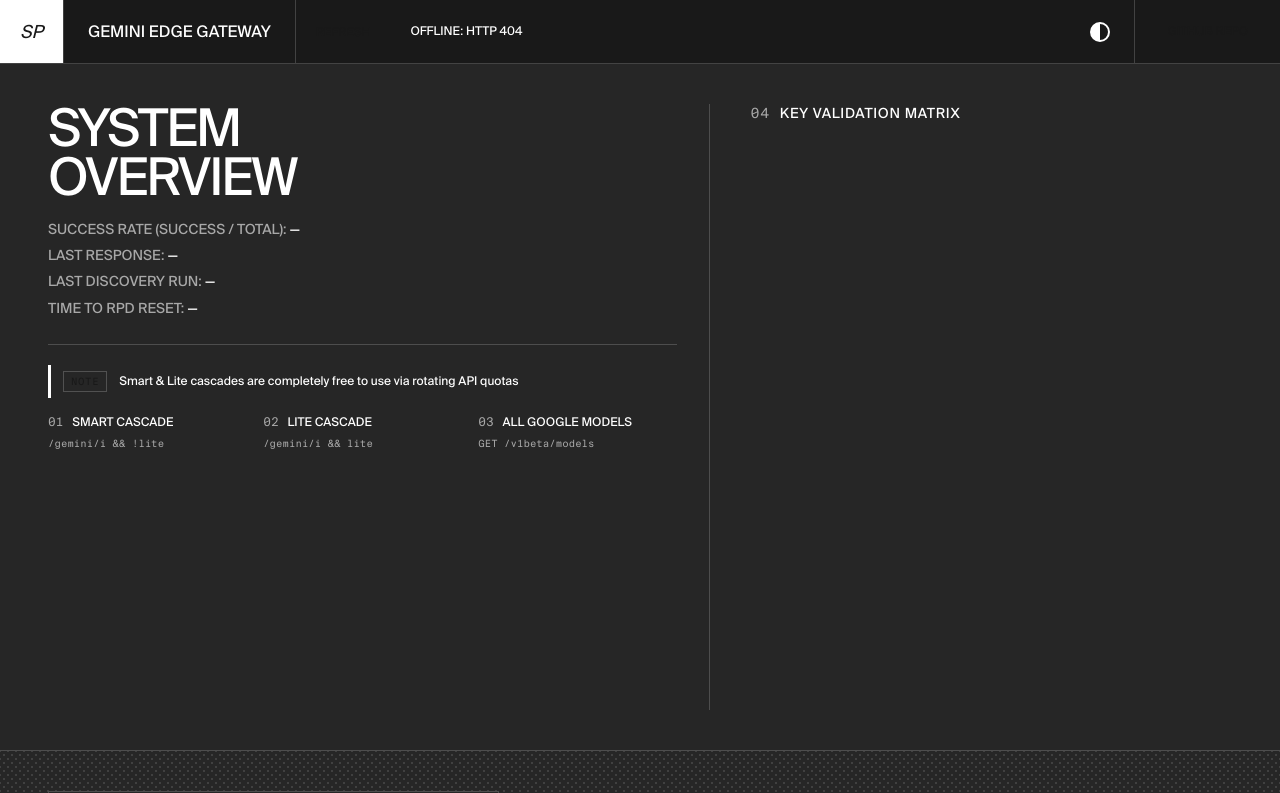
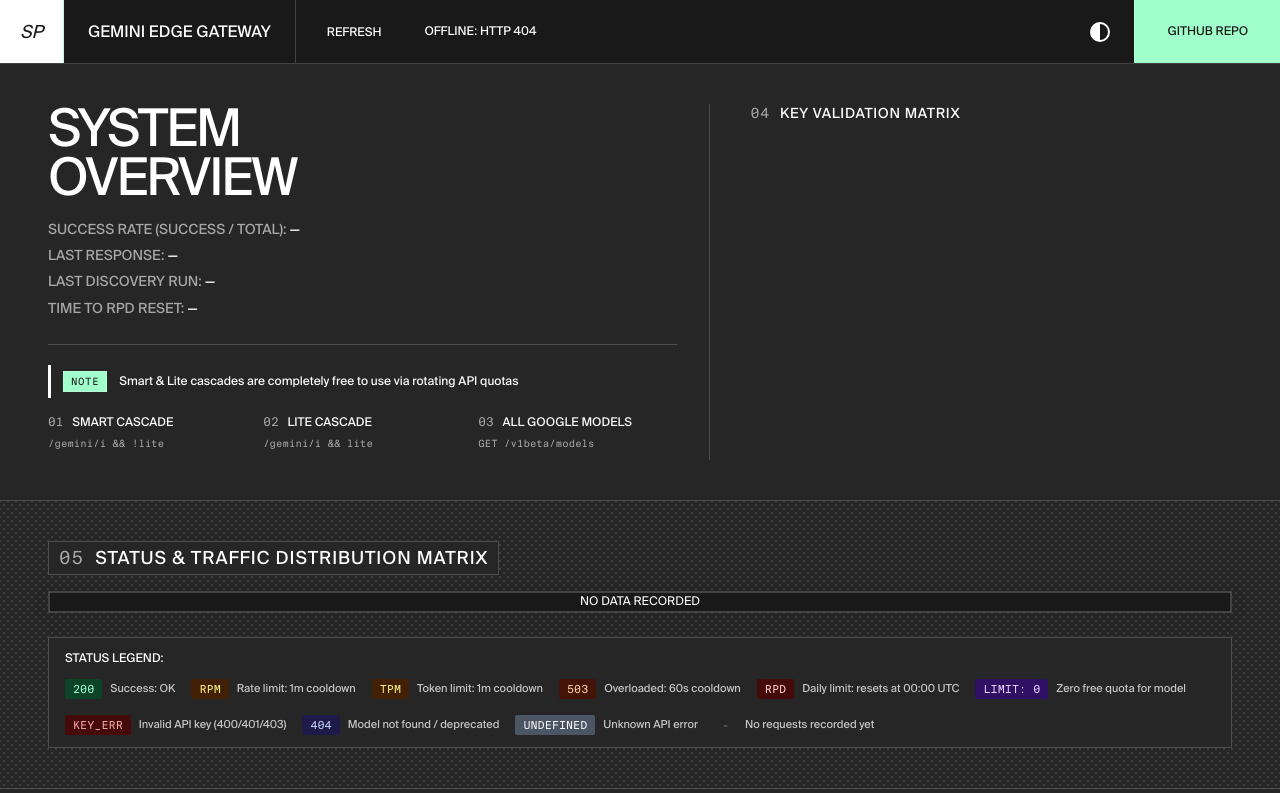
Before and after one commit to dxunvrs/gemini-edge-gateway, a website: page public/index.html in a window 1280 px wide. Both pictures are taken after a click on the element 1100 px from the left and 31 px from the top of the page. Shown: the top 793 px of the page. Drawn offline with Linux system fonts and the light colour scheme; no server answers.

Commit message:
feat(ui): refine dashboard layout anchors and styling

```diff
--- a/public/assets/css/base.css
+++ b/public/assets/css/base.css
@@ -32,6 +32,7 @@
   --c-gray-sub: #262626;
   --c-gray-dark: #191919;
   --c-black: #000000;
+  --c-accent: #a1ffcb;
 
   /* LIGHT THEME */
   --bg-main: var(--c-white);
@@ -75,7 +76,13 @@
   --lvl-info: #74c0fc;
   --lvl-err-bg: rgba(255, 82, 82, 0.15);
 
-  --matrix-dot: var(--c-gray-light);
+  --matrix-dot: rgba(25, 25, 25, 0.18);
+  --bg-matrix-cell: #e2e2e2;
+  --bg-matrix-table: #e8e8e8;
+  --bg-model-cell: #d0d0d0;
+  --st-undef-bg: #9ca3af;
+  --st-undef-text: #111827;
+  --st-none-text: #666666;
   --font-main: "SuisseIntl", -apple-system, BlinkMacSystemFont, sans-serif;
   --font-mono: "SuisseIntlMono", monospace;
 }
@@ -118,13 +125,15 @@
     --st-404-bg: #1e1b4b;
     --st-404-text: #c7d2fe;
 
-    --lvl-err: #ff5252;
-    --lvl-warn: #ffd43b;
-    --lvl-succ: var(--c-accent);
-    --lvl-info: #74c0fc;
     --lvl-err-bg: rgba(255, 82, 82, 0.15);
 
     --matrix-dot: rgba(255, 255, 255, 0.12);
+    --bg-matrix-cell: #1f1f1f;
+    --bg-matrix-table: #191919;
+    --bg-model-cell: #262626;
+    --st-undef-bg: #4b5563;
+    --st-undef-text: #f9fafb;
+    --st-none-text: rgba(255, 255, 255, 0.4);
   }
 }
 
@@ -173,6 +182,16 @@
   --lvl-err-bg: rgba(255, 82, 82, 0.15);
 
   --matrix-dot: rgba(255, 255, 255, 0.12);
+  --bg-matrix-cell: #1f1f1f;
+  --bg-matrix-table: #191919;
+  --bg-model-cell: #262626;
+  --st-undef-bg: #4b5563;
+  --st-undef-text: #f9fafb;
+  --st-none-text: rgba(255, 255, 255, 0.4);
+}
+
+html {
+  scroll-behavior: smooth;
 }
 
 body {
@@ -213,6 +232,27 @@
   color: var(--text-muted-term);
 }
 
+.section-title-link {
+  color: inherit;
+  text-decoration: none;
+  transition: opacity 0.2s, color 0.2s;
+  cursor: pointer;
+}
+
+.section-title-link:hover {
+  color: var(--c-gray-dark);
+  text-decoration: underline;
+  text-underline-offset: 4px;
+}
+
+[data-theme="dark"] .section-title-link:hover {
+  color: var(--c-accent);
+}
+
+[id] {
+  scroll-margin-top: 80px;
+}
+
 .sub-title {
   font: 700 14px var(--font-main);
   text-transform: uppercase;
--- a/public/assets/css/grid.css
+++ b/public/assets/css/grid.css
@@ -16,10 +16,24 @@
 .panel-left {
   border-right: var(--border-main);
   padding-right: 32px;
+  display: flex;
+  flex-direction: column;
 }
 
 .panel-right {
   padding-left: 8px;
+  display: flex;
+  flex-direction: column;
+}
+
+.panel-keys-section {
+  display: flex;
+  flex-direction: column;
+  height: 100%;
+}
+
+.panel-keys-section h2 {
+  margin-bottom: 16px;
 }
 
 .panel-section {
@@ -58,7 +72,8 @@
   display: flex;
   flex-direction: column;
   gap: 6px;
-  height: 250px;
+  flex: 1;
+  min-height: 0;
   overflow-y: auto;
 }
 
@@ -97,18 +112,6 @@
   color: var(--val-bad);
 }
 
-.models-trio {
-  display: grid;
-  grid-template-columns: repeat(3, 1fr);
-  gap: 16px;
-}
-
-.model-col-box {
-  display: flex;
-  flex-direction: column;
-  min-width: 0;
-}
-
 .list-title {
   font-size: 12px;
   font-weight: 700;
@@ -128,10 +131,33 @@
 #smart-list,
 #lite-list {
   list-style: none;
-  height: 250px;
-  overflow-y: auto;
   font: 11px var(--font-mono);
   color: var(--text-main);
+}
+
+#smart-list {
+  overflow: visible;
+  height: auto;
+  max-height: none;
+}
+
+#lite-list,
+#raw-list {
+  overflow-y: auto;
+  height: 100%;
+}
+
+.models-trio {
+  display: grid;
+  grid-template-columns: repeat(3, 1fr);
+  gap: 16px;
+  align-items: stretch;
+}
+
+.model-col-box {
+  display: flex;
+  flex-direction: column;
+  min-width: 0;
 }
 
 .raw-list li,
--- a/public/assets/css/logs.css
+++ b/public/assets/css/logs.css
@@ -77,11 +77,11 @@
 
 .logs-meta {
   font: 700 12px var(--font-mono);
-  color: var(--accent);
+  color: #ffffff;
 }
 
 [data-theme="dark"] .logs-meta {
-  color: #047857;
+  color: #ffffff;
 }
 
 /* Footer */
--- a/public/assets/css/matrix.css
+++ b/public/assets/css/matrix.css
@@ -23,7 +23,7 @@
   width: 100%;
   overflow-x: auto;
   border: var(--border-main);
-  background: var(--bg-main);
+  background: var(--bg-matrix-table);
   box-shadow: 0 4px 16px rgba(0, 0, 0, 0.08);
   margin-bottom: 24px;
 }
@@ -31,7 +31,7 @@
 .matrix-table {
   width: 100%;
   border-collapse: collapse;
-  background: var(--bg-main);
+  background: var(--bg-matrix-table);
   border: var(--border-main);
 }
 
@@ -59,7 +59,7 @@
 
 .matrix-table td.model-name-cell {
   text-align: left;
-  background: var(--bg-side);
+  background: var(--bg-model-cell);
   color: var(--text-main);
   width: 220px;
   min-width: 220px;
@@ -71,7 +71,7 @@
   padding: 0;
   min-width: 58px;
   height: 36px;
-  background: var(--bg-main);
+  background: var(--bg-matrix-cell);
 }
 
 .status-badge {
--- a/public/assets/css/nav.css
+++ b/public/assets/css/nav.css
@@ -18,8 +18,13 @@
   text-decoration: none;
   position: relative;
   overflow: hidden;
-  z-index: 1;
   transition: color .3s cubic-bezier(.2, 1, .3, 1), background-color .3s cubic-bezier(.2, 1, .3, 1);
+}
+
+.logo-box span,
+.nav-btn-link span {
+  position: relative;
+  z-index: 2;
 }
 
 .logo-box::before,
@@ -33,7 +38,7 @@
   background: var(--bg-header-btn-hover);
   transform: scaleX(0);
   transition: transform .35s cubic-bezier(.2, 1, .3, 1);
-  z-index: -1;
+  z-index: 1;
 }
 
 .logo-box {
@@ -78,24 +83,31 @@
 }
 
 #refresh-btn {
-  background: var(--c-accent);
-  color: var(--c-gray-dark);
-  border: 0;
+  background: transparent;
+  color: var(--text-main);
+  border: 1px solid transparent;
   outline: none;
-  padding: 0 20px;
+  padding: 6px 14px;
+  margin: auto 8px auto 16px;
   font: 700 12px var(--font-main);
   text-transform: uppercase;
   cursor: pointer;
   display: flex;
   align-items: center;
-  transition: background .15s, color .15s, opacity .15s;
+  border-radius: 2px;
+  transition: border-color .2s ease, background-color .2s ease, color .2s ease;
 }
 
 #refresh-btn:hover,
 #refresh-btn:focus-visible {
-  opacity: 0.85;
-  background: var(--c-accent);
-  color: var(--c-gray-dark);
+  border-color: var(--border-main);
+  background: transparent;
+  color: var(--text-main);
+}
+
+[data-theme="dark"] #refresh-btn:hover,
+[data-theme="dark"] #refresh-btn:focus-visible {
+  border-color: rgba(255, 255, 255, 0.4);
 }
 
 .status-indicator {
--- a/public/index.html
+++ b/public/index.html
@@ -18,7 +18,8 @@
 
 <body>
   <header class="top-nav">
-    <a href="https://github.com/sergeypugin" target="_blank" rel="noopener noreferrer" class="logo-box">SP</a>
+    <a href="https://github.com/sergeypugin" target="_blank" rel="noopener noreferrer"
+      class="logo-box"><span>SP</span></a>
     <div class="brand-title">GEMINI EDGE GATEWAY</div>
     <button id="refresh-btn">REFRESH</button>
     <span id="gateway-status" class="status-indicator">CONNECTING</span>
@@ -26,13 +27,11 @@
       <div class="theme-toggle-coin"></div>
     </div>
     <a href="https://github.com/sergeypugin/gemini-edge-gateway" target="_blank" rel="noopener noreferrer"
-      class="nav-btn-link">GitHub Repo</a>
+      class="nav-btn-link"><span>GitHub Repo</span></a>
   </header>
 
   <main class="dashboard-main">
-    <!-- Верхний блок: System Overview + Списки моделей слева, Валидация ключей справа -->
     <section class="top-grid">
-      <!-- Левая колонка: System Overview (сверху) и Списки моделей 01-03 (снизу) -->
       <div class="panel panel-left">
         <div class="panel-section">
           <h1 class="hero-text">SYSTEM<br>OVERVIEW</h1>
@@ -51,18 +50,21 @@
               quotas</span>
           </div>
           <div class="models-trio">
-            <div class="model-col-box">
-              <h3 class="list-title"><span class="section-num">01</span> SMART CASCADE</h3>
+            <div class="model-col-box" id="smart-cascade">
+              <h3 class="list-title"><span class="section-num">01</span> <a href="#smart-cascade"
+                  class="section-title-link">SMART CASCADE</a></h3>
               <div class="regex-tag">/gemini/i &amp;&amp; !lite</div>
               <ul id="smart-list" class="raw-list custom-scroll"></ul>
             </div>
-            <div class="model-col-box">
-              <h3 class="list-title"><span class="section-num">02</span> LITE CASCADE</h3>
+            <div class="model-col-box" id="lite-cascade">
+              <h3 class="list-title"><span class="section-num">02</span> <a href="#lite-cascade"
+                  class="section-title-link">LITE CASCADE</a></h3>
               <div class="regex-tag">/gemini/i &amp;&amp; lite</div>
               <ul id="lite-list" class="raw-list custom-scroll"></ul>
             </div>
-            <div class="model-col-box">
-              <h3 class="list-title"><span class="section-num">03</span> ALL GOOGLE MODELS</h3>
+            <div class="model-col-box" id="all-google-models">
+              <h3 class="list-title"><span class="section-num">03</span> <a href="#all-google-models"
+                  class="section-title-link">ALL GOOGLE MODELS</a></h3>
               <div class="regex-tag">GET /v1beta/models</div>
               <ul id="raw-list" class="raw-list custom-scroll"></ul>
             </div>
@@ -70,19 +72,19 @@
         </div>
       </div>
 
-      <!-- Правая колонка: Валидация ключей (04) -->
-      <div class="panel panel-right">
-        <div class="panel-section no-border-bottom">
-          <h2 class="sub-title"><span class="section-num">04</span> KEY VALIDATION MATRIX</h2>
+      <div class="panel panel-right" id="key-validation-matrix">
+        <div class="panel-section no-border-bottom panel-keys-section">
+          <h2 class="sub-title"><span class="section-num">04</span> <a href="#key-validation-matrix"
+              class="section-title-link">KEY VALIDATION MATRIX</a></h2>
           <div class="keys-grid custom-scroll" id="keys-status-container"></div>
         </div>
       </div>
     </section>
 
-    <!-- Средний блок: Большая матрица статусов и распределения -->
-    <section class="matrix-section">
+    <section class="matrix-section" id="status-traffic-distribution-matrix">
       <div class="matrix-header">
-        <h2 class="sub-title"><span class="section-num">05</span> STATUS &amp; TRAFFIC DISTRIBUTION MATRIX</h2>
+        <h2 class="sub-title"><span class="section-num">05</span> <a href="#status-traffic-distribution-matrix"
+            class="section-title-link">STATUS &amp; TRAFFIC DISTRIBUTION MATRIX</a></h2>
       </div>
       <div class="scrollable-table-box custom-scroll">
         <table id="matrix-table" class="matrix-table">
@@ -95,7 +97,6 @@
         </table>
       </div>
 
-      <!-- Легенда матрицы -->
       <div class="matrix-legend-container">
         <div class="legend-title">STATUS LEGEND:</div>
         <div class="legend-items">
@@ -143,10 +144,10 @@
       </div>
     </section>
 
-    <!-- Нижний блок: Таблица логов выполнения -->
-    <section class="logs-section">
+    <section class="logs-section" id="execution-logs">
       <div class="logs-header">
-        <h2 class="sub-title terminal-title"><span class="section-num-dark">06</span> EXECUTION LOGS</h2>
+        <h2 class="sub-title terminal-title"><span class="section-num-dark">06</span> <a href="#execution-logs"
+            class="section-title-link">EXECUTION LOGS</a></h2>
         <span id="logs-counter" class="logs-meta">0 ENTRIES</span>
       </div>
 
```
Also changed, not shown: public/app.js (+26 -1 lines).
